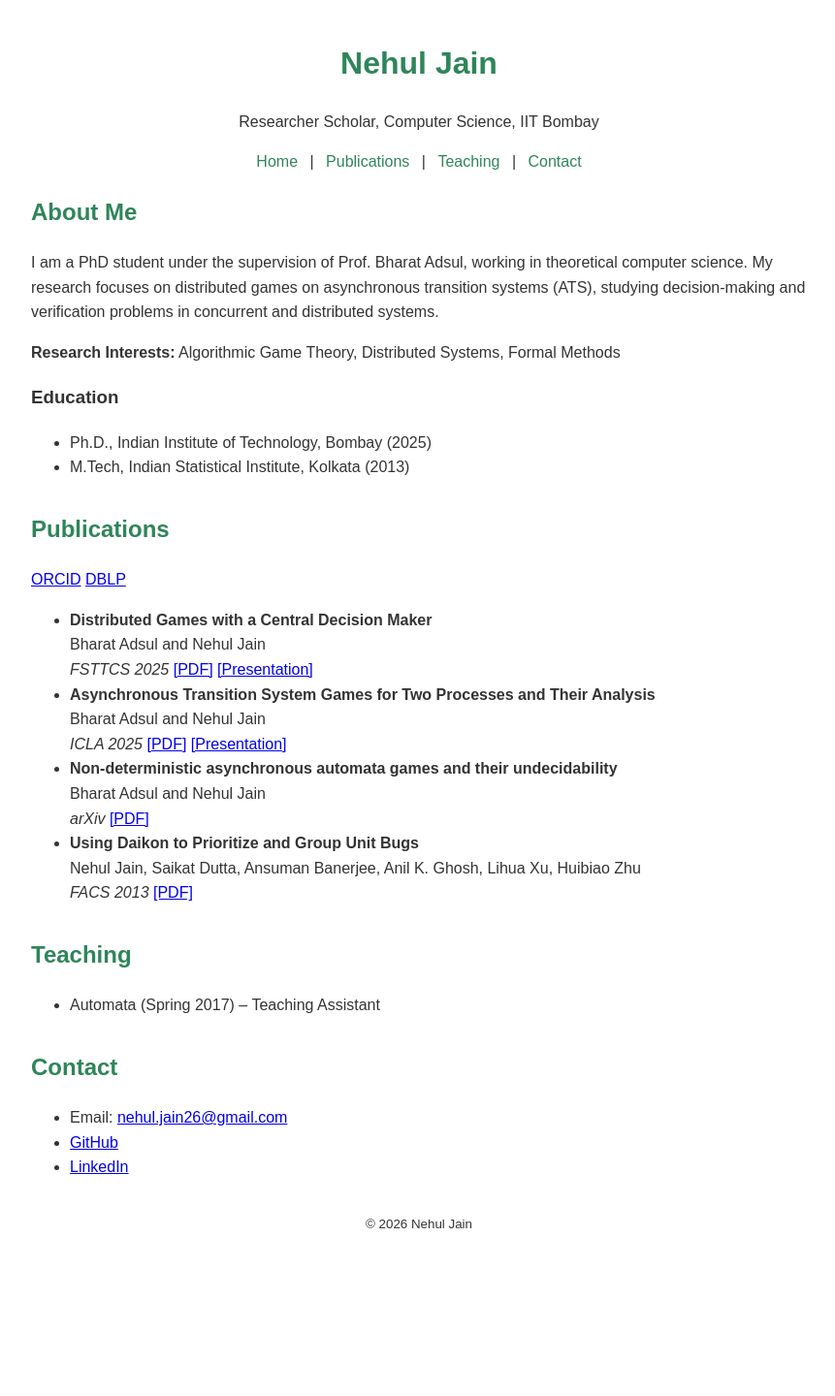
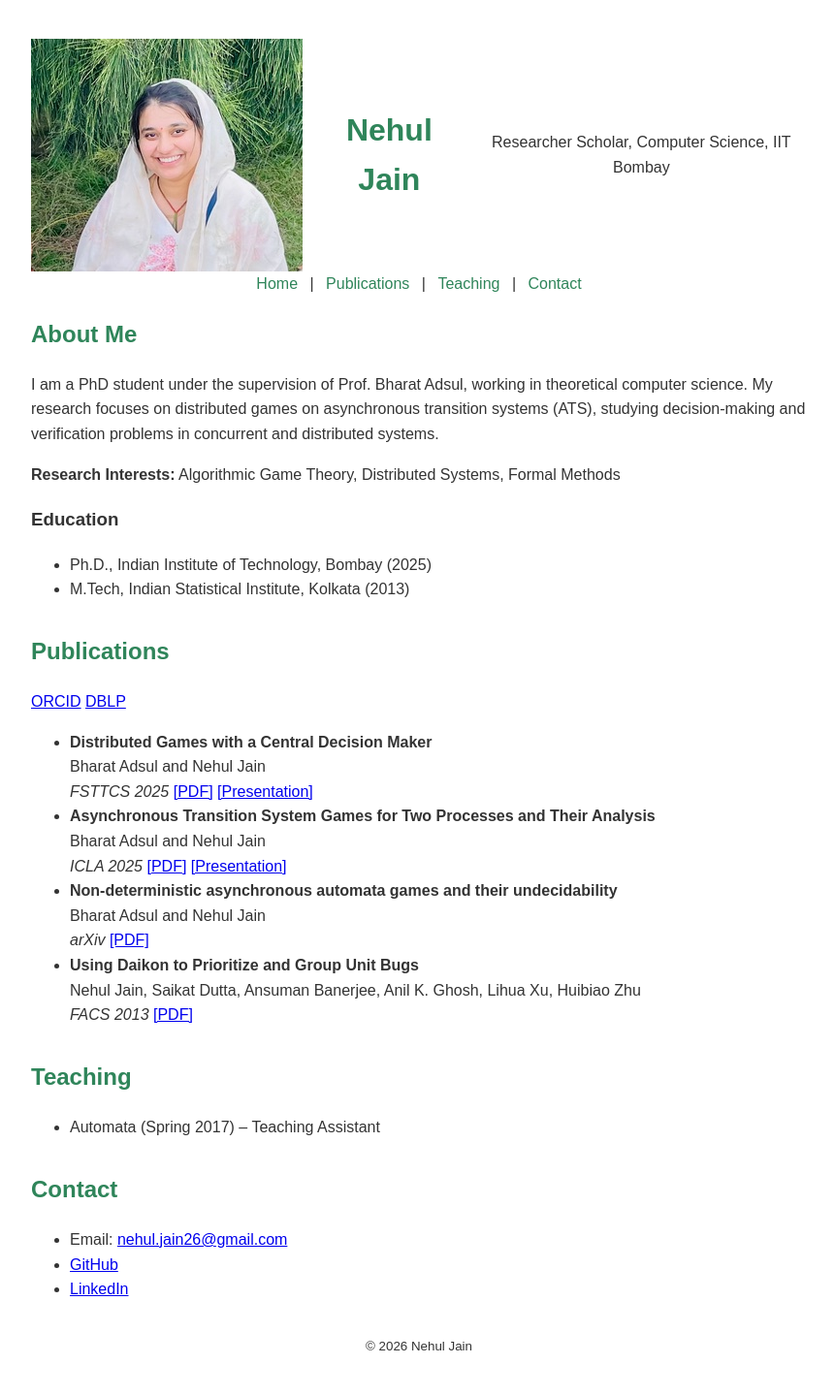
Before and after one commit to nehuljain26/nehuljain26.github.io, a Jekyll site: the page built from index.md, in a window 1280 px wide. Shown: the whole page at 97% size, without its empty margins (208-1069 px from the left). Built offline with Jekyll 4.4.1, drawn with Linux system fonts in a browser that asks for light colours; before the commit the page ends 1315 px from its top, so only the background shows below that.

Commit message:
added profile photo

```diff
--- a/_layouts/default.html
+++ b/_layouts/default.html
@@ -7,8 +7,11 @@
 </head>
 <body>
   <header>
-    <h1>{{ site.title }}</h1>
-    <p>{{ site.data.bio.position }}, {{ site.data.bio.institution }}</p>
+    <div class="profile-header">
+      <img src="/assets/photo.jpeg" alt="profile photo" />
+      <h1>{{ site.title }}</h1>
+      <p>{{ site.data.bio.position }}, {{ site.data.bio.institution }}</p>
+  </div>
     <nav>
       <a href="/">Home</a> |
       <a href="#publications">Publications</a> |
--- a/assets/style.css
+++ b/assets/style.css
@@ -26,3 +26,15 @@ section {
 .bibliography li {
   margin-bottom: 1em;
 }
+
+.profile-header {
+  display: flex;           /* Makes children sit in a row */
+  align-items: center;     /* Vertically centers items */
+  gap: 15px;               /* Adds space between the image, title, and text */
+}
+
+/* Optional: Remove default margins for a tighter look */
+.profile-header h1,
+.profile-header p {
+  margin: 0;
+}
```
Also changed, not shown: assets/photo.jpeg (added).
